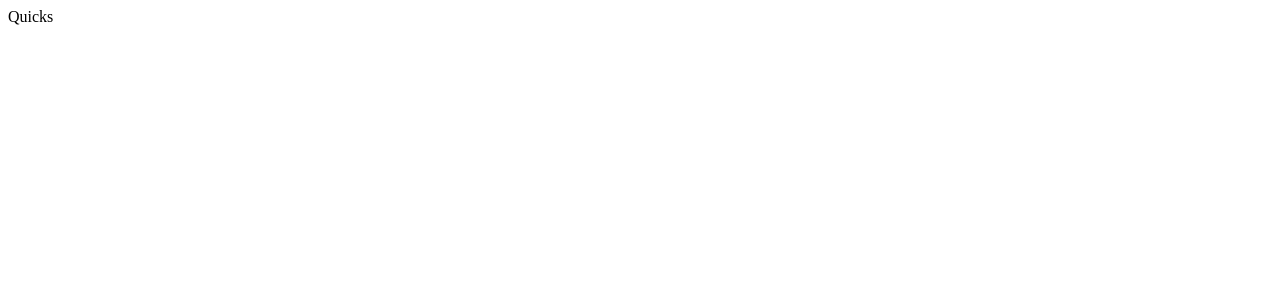
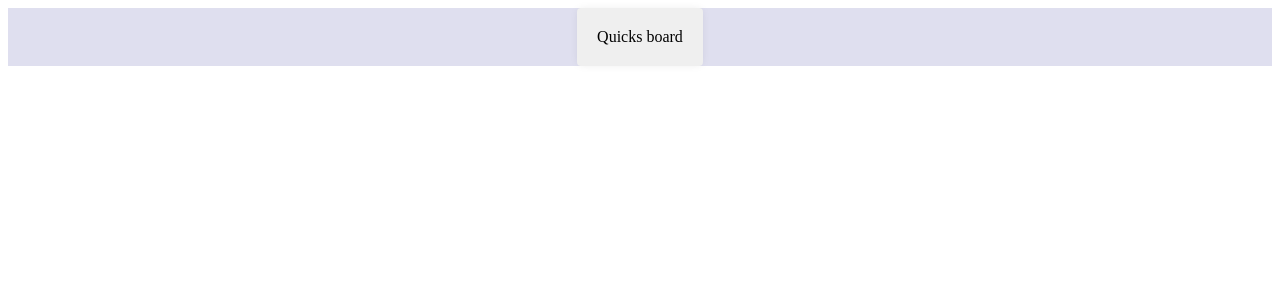
Before and after one commit to laurensrouw/quicks, a React (Create React App) app: page / in a window 1280 px wide. Shown: the top 300 px of the page. Built offline with nearby package versions, Linux system fonts and the light colour scheme.

Commit message:
Add initial Board component

```diff
--- a/src/App.module.css
+++ b/src/App.module.css
@@ -0,0 +1,10 @@
+.quicksApp {
+  width: 100%;
+  height: 100%;
+
+  display: flex;
+  align-items: center;
+  justify-content: center;
+
+  background-color: #dfdfef;
+}
--- a/src/App.tsx
+++ b/src/App.tsx
@@ -1,8 +1,14 @@
 import React from "react";
-import "./App.module.css";
+import styles from "./App.module.css";
+
+import Board from "./components/board/Board";
 
 function App() {
-  return <div className="App">Quicks</div>;
+  return (
+    <div className={styles.quicksApp}>
+      <Board />
+    </div>
+  );
 }
 
 export default App;
--- /dev/null
+++ b/src/components/board/Board.module.css
@@ -0,0 +1,9 @@
+.board {
+  border-radius: 0.25rem;
+
+  box-shadow: 0 0 10px -2px rgba(0, 0, 0, 0.1);
+
+  padding: 20px;
+
+  background-color: #efefef;
+}
--- /dev/null
+++ b/src/components/board/Board.tsx
@@ -0,0 +1,8 @@
+import React from "react";
+import styles from "./Board.module.css";
+
+function Board() {
+  return <div className={styles.board}>Quicks board</div>;
+}
+
+export default Board;
```
